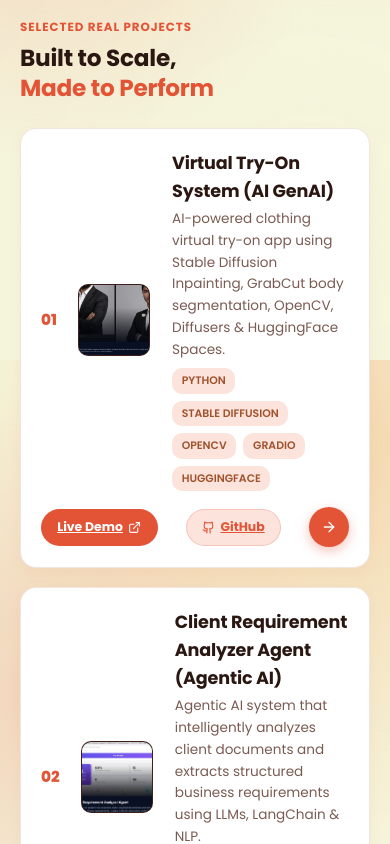
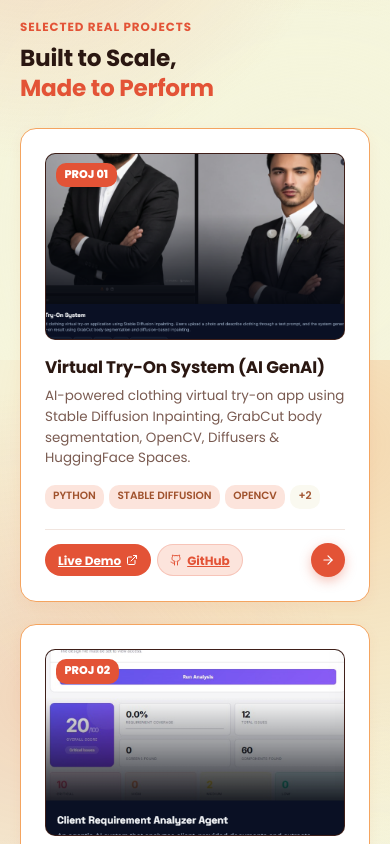
Before and after one commit to Ekaanta/durjoy_portfolio, a Next.js app: page / in a window 390 px wide. Shown: the part 3860-4704 px from the top of the page. Built offline with nearby package versions, Linux system fonts and the light colour scheme.

Commit message:
Redesign Selected Projects section into a clean responsive card grid matching Deliverables style

```diff
--- a/components/ProjectsSection.tsx
+++ b/components/ProjectsSection.tsx
@@ -2,7 +2,7 @@
 
 import React from "react";
 import Image from "next/image";
-import { ExternalLink, Github, ArrowRight } from "lucide-react";
+import { ExternalLink, Github, ArrowRight, Layers } from "lucide-react";
 
 interface ProjectsSectionProps {
   onOpenProjectsModal: (index: number) => void;
@@ -72,50 +72,154 @@ const projects = [
 export default function ProjectsSection({ onOpenProjectsModal }: ProjectsSectionProps) {
   return (
     <section className="section-wrapper" id="projects">
-      <div className="section-tag">SELECTED REAL PROJECTS</div>
-      <h2 className="section-title-large">
+      <div className="section-tag" style={{ fontFamily: "'Poppins', sans-serif" }}>SELECTED REAL PROJECTS</div>
+      <h2 className="section-title-large" style={{ fontFamily: "'Poppins', sans-serif" }}>
         Built to Scale,<br /><em>Made to Perform</em>
       </h2>
 
-      <div className="projects-rows-list">
+      {/* Grid of Clean Project Cards matching Deliverables style */}
+      <div
+        style={{
+          display: "grid",
+          gridTemplateColumns: "repeat(auto-fit, minmax(300px, 1fr))",
+          gap: "1.35rem"
+        }}
+      >
         {projects.map((proj, idx) => (
           <div
             key={proj.num}
-            className="project-row-item fade-up"
+            className="what-card fade-up"
             onClick={() => onOpenProjectsModal(idx)}
+            style={{
+              background: "var(--bg-card-white)",
+              border: "1px solid var(--sandy-amber)",
+              borderRadius: "var(--radius-md)",
+              padding: "1.5rem",
+              display: "flex",
+              flexDirection: "column",
+              justifyContent: "space-between",
+              gap: "1rem",
+              cursor: "pointer",
+              transition: "all 0.3s cubic-bezier(0.16, 1, 0.3, 1)",
+              fontFamily: "'Poppins', sans-serif"
+            }}
           >
-            <div className="row-left">
-              <div className="row-num">{proj.num}</div>
+            {/* Top Thumbnail Image */}
             <div
-                style={{ width: 72, height: 72, position: "relative", flexShrink: 0, borderRadius: "var(--radius-sm)", overflow: "hidden", border: "1px solid var(--purple-border)", background: "#111", cursor: "pointer" }}
+              style={{
+                position: "relative",
+                width: "100%",
+                aspectRatio: "16 / 10",
+                borderRadius: "var(--radius-sm)",
+                overflow: "hidden",
+                border: "1px solid var(--purple-border)",
+                background: "#111"
+              }}
             >
-                <Image src={proj.image} alt={proj.title} fill style={{ objectFit: "cover" }} />
+              <Image
+                src={proj.image}
+                alt={proj.title}
+                fill
+                style={{ objectFit: "cover", transition: "transform 0.3s ease" }}
+              />
+              <div
+                style={{
+                  position: "absolute",
+                  top: "0.6rem",
+                  left: "0.6rem",
+                  background: "var(--purple-primary)",
+                  color: "#ffffff",
+                  fontSize: "0.7rem",
+                  fontWeight: 800,
+                  padding: "0.2rem 0.55rem",
+                  borderRadius: "var(--radius-sm)",
+                  fontFamily: "'Poppins', sans-serif"
+                }}
+              >
+                PROJ {proj.num}
               </div>
-              <div>
-                <h3 className="row-title">{proj.title}</h3>
-                <div className="row-desc">{proj.description}</div>
-                <div className="row-tags" style={{ marginTop: "0.5rem" }}>
-                  {proj.tags.map((t, i) => (
-                    <span key={i} className="type-badge">
+            </div>
+
+            {/* Title & Description */}
+            <div style={{ display: "flex", flexDirection: "column", gap: "0.45rem" }}>
+              <h3
+                style={{
+                  fontFamily: "'Poppins', sans-serif",
+                  fontSize: "1.05rem",
+                  fontWeight: 700,
+                  color: "var(--ink)",
+                  margin: 0,
+                  lineHeight: 1.35
+                }}
+              >
+                {proj.title}
+              </h3>
+              <p
+                style={{
+                  fontSize: "0.84rem",
+                  color: "var(--ink-muted)",
+                  lineHeight: 1.55,
+                  margin: 0
+                }}
+              >
+                {proj.description}
+              </p>
+            </div>
+
+            {/* Tags */}
+            <div style={{ display: "flex", gap: "0.35rem", flexWrap: "wrap" }}>
+              {proj.tags.slice(0, 3).map((t, i) => (
+                <span
+                  key={i}
+                  className="type-badge"
+                  style={{ fontSize: "0.66rem", padding: "0.2rem 0.5rem" }}
+                >
                   {t}
                 </span>
               ))}
-                </div>
-              </div>
+              {proj.tags.length > 3 && (
+                <span
+                  className="type-badge"
+                  style={{ fontSize: "0.66rem", padding: "0.2rem 0.5rem", background: "var(--bg-card)" }}
+                >
+                  +{proj.tags.length - 3}
+                </span>
+              )}
             </div>
 
-            <div className="row-right" style={{ display: "flex", alignItems: "center", gap: "0.75rem" }}>
+            {/* Action Buttons Row */}
+            <div
+              style={{
+                display: "flex",
+                justifyContent: "space-between",
+                alignItems: "center",
+                borderTop: "1px solid var(--border)",
+                paddingTop: "0.85rem",
+                marginTop: "0.25rem",
+                gap: "0.5rem",
+                flexWrap: "wrap"
+              }}
+            >
+              <div style={{ display: "flex", gap: "0.4rem" }}>
                 {proj.live && (
                   <a
                     href={proj.live}
                     target="_blank"
                     rel="noopener noreferrer"
                     className="read-more-btn"
-                  style={{ background: "var(--purple-primary)", color: "#fff", display: "inline-flex", alignItems: "center", gap: "0.35rem" }}
+                    style={{
+                      background: "var(--purple-primary)",
+                      color: "#fff",
+                      display: "inline-flex",
+                      alignItems: "center",
+                      gap: "0.3rem",
+                      padding: "0.35rem 0.75rem",
+                      fontSize: "0.75rem"
+                    }}
                     onClick={(e) => e.stopPropagation()}
                   >
                     <span>Live Demo</span>
-                  <ExternalLink size={13} />
+                    <ExternalLink size={12} />
                   </a>
                 )}
                 {proj.github && (
@@ -124,23 +228,32 @@ export default function ProjectsSection({ onOpenProjectsModal }: ProjectsSection
                     target="_blank"
                     rel="noopener noreferrer"
                     className="read-more-btn"
-                  style={{ display: "inline-flex", alignItems: "center", gap: "0.35rem" }}
+                    style={{
+                      display: "inline-flex",
+                      alignItems: "center",
+                      gap: "0.3rem",
+                      padding: "0.35rem 0.75rem",
+                      fontSize: "0.75rem"
+                    }}
                     onClick={(e) => e.stopPropagation()}
                   >
-                  <Github size={13} />
+                    <Github size={12} />
                     <span>GitHub</span>
                   </a>
                 )}
+              </div>
+
               <button
                 onClick={(e) => {
                   e.stopPropagation();
                   onOpenProjectsModal(idx);
                 }}
                 className="row-arrow-btn"
-                aria-label={`View ${proj.title}`}
+                style={{ width: "34px", height: "34px", fontSize: "0.9rem" }}
+                aria-label={`View ${proj.title} Details`}
                 title={`View ${proj.title} Details`}
               >
-                <ArrowRight size={16} />
+                <ArrowRight size={14} />
               </button>
             </div>
           </div>
```
Also changed, not shown: 1 other file (tests, documents, lock files or other folders). Lines whose indentation alone changed are shown as unchanged.
